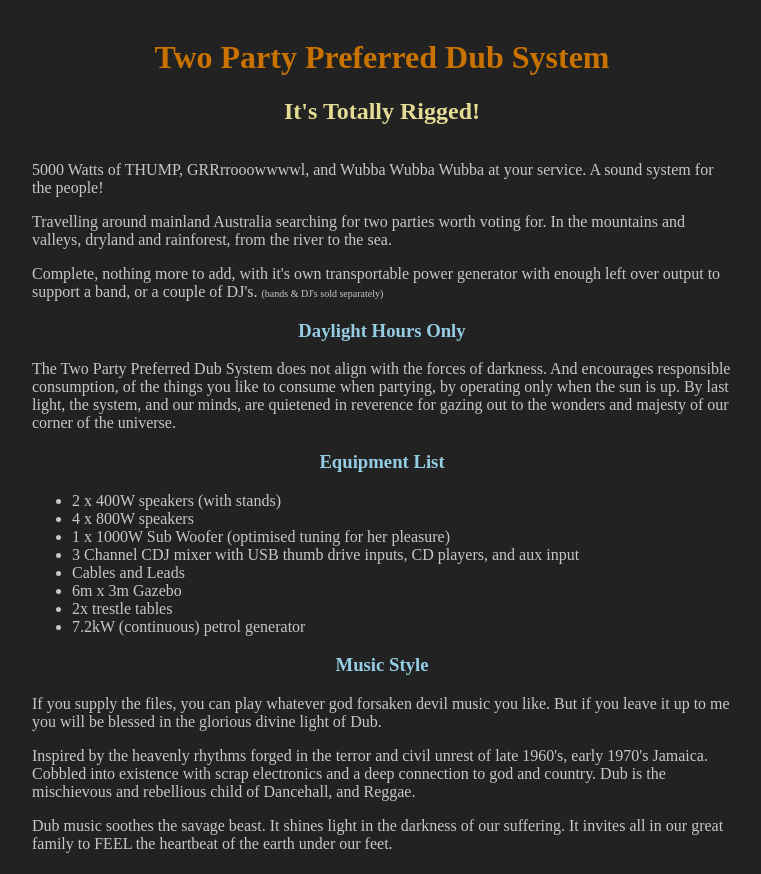
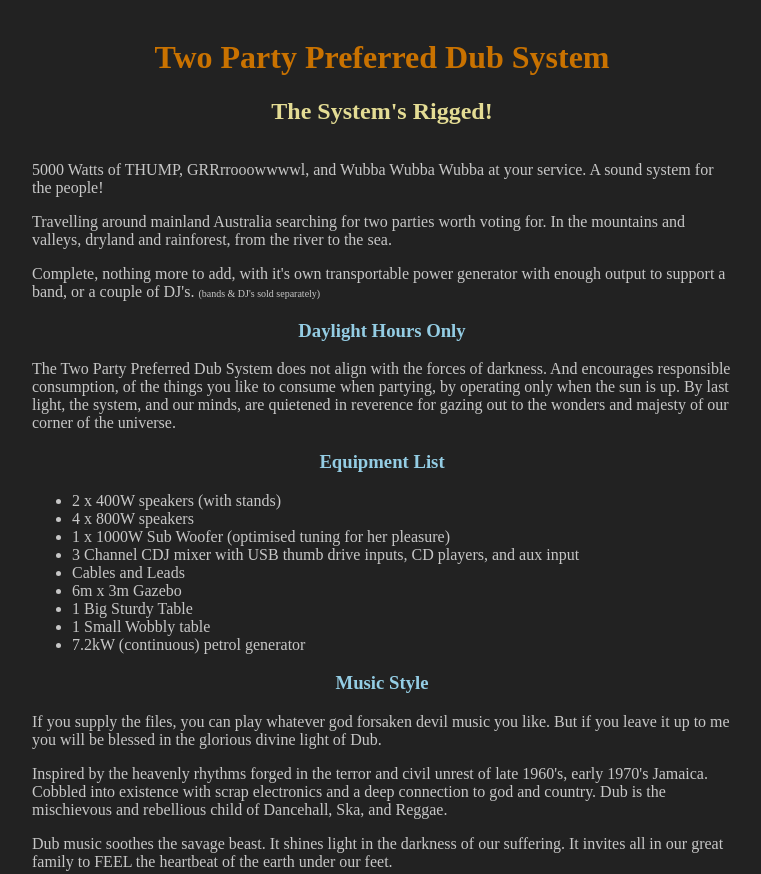
Before and after one commit to HologramOfMe/hologramofme.github.io, a plain HTML site: page index.html in a window 1280 px wide. Shown: the top 874 px of the page, without its empty margins (258-1019 px from the left). Drawn offline with Linux system fonts and the light colour scheme.

Commit message:
Update index.html, minor text edit

```diff
--- a/index.html
+++ b/index.html
@@ -1,3 +1,4 @@
+
 <!DOCTYPE html>
 <html lang="en">
   <head>
@@ -10,7 +11,7 @@
     <div class="container">
       <div class="header">
         <h1 class="main-heading">Two Party Preferred Dub System</h1>
-        <h2 class="sub-heading">It's Totally Rigged!</h2>
+        <h2 class="sub-heading">The System's Rigged!</h2>
       </div>
       <!-- END header -->
 
@@ -25,7 +26,7 @@
         </p>
         <p>
           Complete, nothing more to add, with it's own transportable power
-          generator with enough left over output to support a band, or a couple
+          generator with enough output to support a band, or a couple
           of DJ's.
           <span class="fine-print">(bands & DJ's sold separately)</span>
         </p>
@@ -51,7 +52,8 @@
           </li>
           <li>Cables and Leads</li>
           <li>6m x 3m Gazebo</li>
-          <li>2x trestle tables</li>
+          <li>1 Big Sturdy Table</li>
+          <li>1 Small Wobbly table</li>
           <li>7.2kW (continuous) petrol generator</li>
         </ul>
 
@@ -63,7 +65,7 @@
         <p>
           Inspired by the heavenly rhythms forged in the terror and civil unrest of late 1960's,
           early 1970's Jamaica. Cobbled into existence with scrap electronics and a deep connection
-          to god and country. Dub is the mischievous and rebellious child of Dancehall, and Reggae.
+          to god and country. Dub is the mischievous and rebellious child of Dancehall, Ska, and Reggae.
         </p>
         <p>
           Dub music soothes the savage beast. It shines light in the darkness of our suffering.
```
